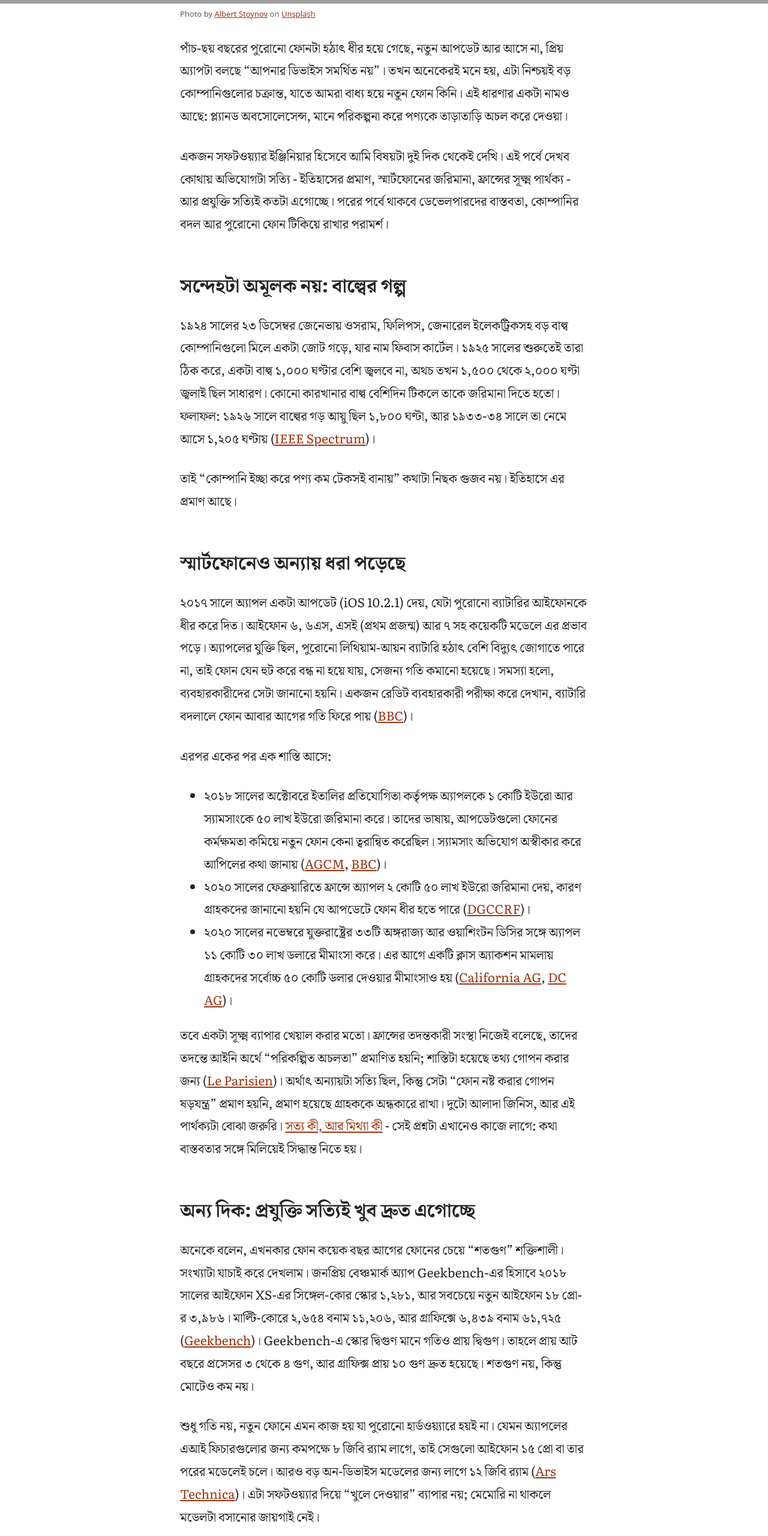
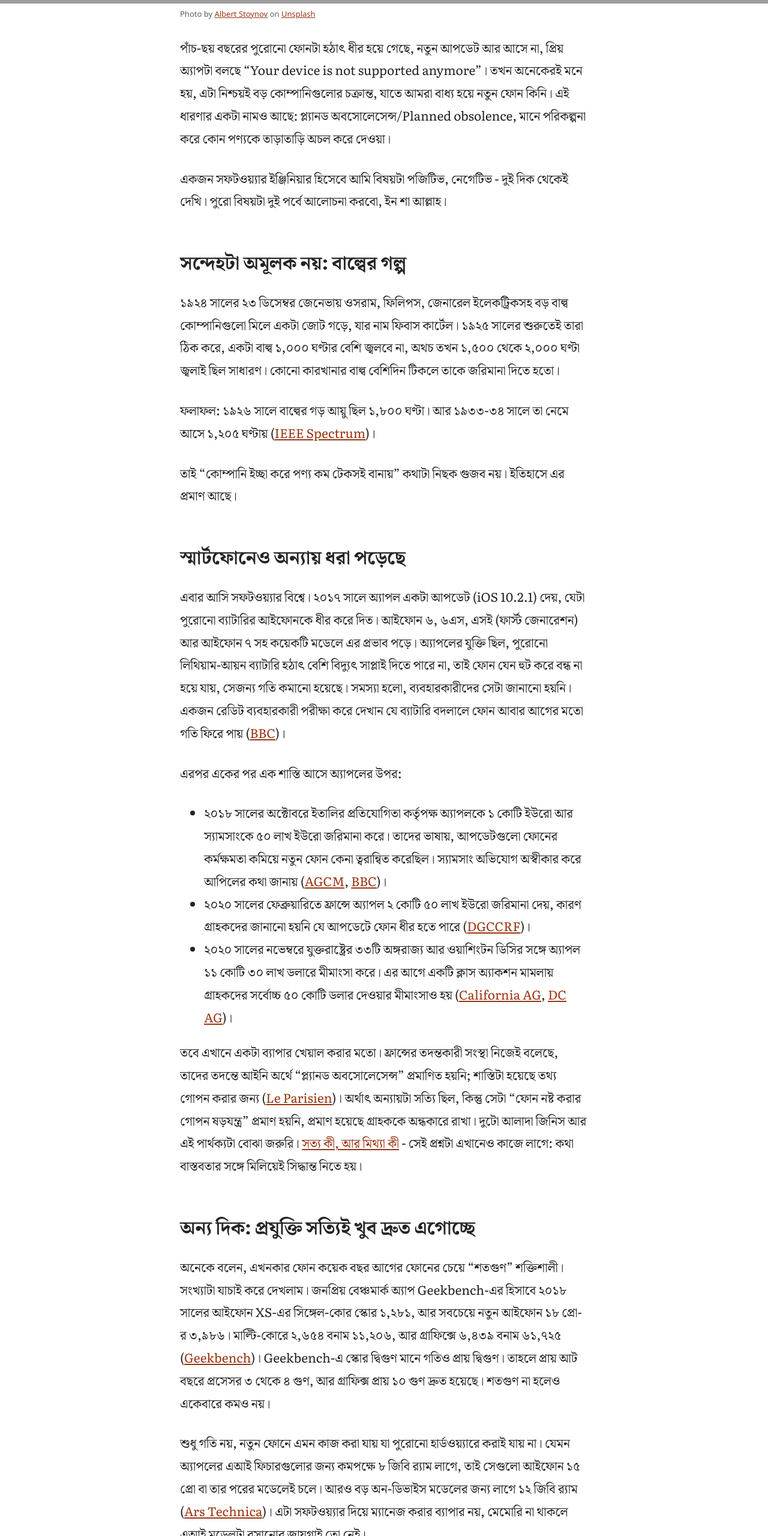
Before and after one commit to tahins/tahins.me, an Astro site: page /blog/phone-planned-obsolescence-part-1 in a window 1280 px wide. Shown: the part 871-3431 px from the top of the page at 60% size. Built offline with nearby package versions, Linux system fonts and the light colour scheme; Astro itself is replaced by a stand-in of ours; grey boxes are pictures that could not be loaded.

Commit message:
Reviewed the content

```diff
--- a/src/content/blog/phone-planned-obsolescence-part-1.md
+++ b/src/content/blog/phone-planned-obsolescence-part-1.md
@@ -24,32 +24,37 @@ heroImageCredit:
   <figcaption class="unsplash-credit">Photo by <a href="https://unsplash.com/@albertstoynov?utm_source=tahins.me&utm_medium=referral">Albert Stoynov</a> on <a href="https://unsplash.com/photos/Aqa1pHQ57pw?utm_source=tahins.me&utm_medium=referral">Unsplash</a></figcaption>
 </figure>
 
-পাঁচ-ছয় বছরের পুরোনো ফোনটা হঠাৎ ধীর হয়ে গেছে, নতুন আপডেট আর আসে না, প্রিয় অ্যাপটা বলছে "আপনার ডিভাইস সমর্থিত নয়"। তখন অনেকেরই মনে হয়, এটা নিশ্চয়ই বড় কোম্পানিগুলোর চক্রান্ত, যাতে আমরা বাধ্য হয়ে নতুন ফোন কিনি। এই ধারণার একটা নামও আছে: প্ল্যানড অবসোলেসেন্স, মানে পরিকল্পনা করে পণ্যকে তাড়াতাড়ি অচল করে দেওয়া।
+পাঁচ-ছয় বছরের পুরোনো ফোনটা হঠাৎ ধীর হয়ে গেছে, নতুন আপডেট আর আসে না, প্রিয় অ্যাপটা বলছে "Your device is not supported anymore"। তখন অনেকেরই মনে হয়, এটা নিশ্চয়ই বড় কোম্পানিগুলোর চক্রান্ত, যাতে আমরা বাধ্য হয়ে নতুন ফোন কিনি। এই ধারণার একটা নামও আছে: প্ল্যানড অবসোলেসেন্স/Planned obsolence, মানে পরিকল্পনা করে কোন পণ্যকে তাড়াতাড়ি অচল করে দেওয়া।
 
-একজন সফটওয়্যার ইঞ্জিনিয়ার হিসেবে আমি বিষয়টা দুই দিক থেকেই দেখি। এই পর্বে দেখব কোথায় অভিযোগটা সত্যি - ইতিহাসের প্রমাণ, স্মার্টফোনের জরিমানা, ফ্রান্সের সূক্ষ্ম পার্থক্য - আর প্রযুক্তি সত্যিই কতটা এগোচ্ছে। পরের পর্বে থাকবে ডেভেলপারদের বাস্তবতা, কোম্পানির বদল আর পুরোনো ফোন টিকিয়ে রাখার পরামর্শ।
+একজন সফটওয়্যার ইঞ্জিনিয়ার হিসেবে আমি বিষয়টা পজিটিভ, নেগেটিভ - দুই দিক থেকেই দেখি। পুরো বিষয়টা দুই পর্বে আলোচনা করবো, ইন শা আল্লাহ।
+
 
 ## সন্দেহটা অমূলক নয়: বাল্বের গল্প
 
-১৯২৪ সালের ২৩ ডিসেম্বর জেনেভায় ওসরাম, ফিলিপস, জেনারেল ইলেকট্রিকসহ বড় বাল্ব কোম্পানিগুলো মিলে একটা জোট গড়ে, যার নাম ফিবাস কার্টেল। ১৯২৫ সালের শুরুতেই তারা ঠিক করে, একটা বাল্ব ১,০০০ ঘণ্টার বেশি জ্বলবে না, অথচ তখন ১,৫০০ থেকে ২,০০০ ঘণ্টা জ্বলাই ছিল সাধারণ। কোনো কারখানার বাল্ব বেশিদিন টিকলে তাকে জরিমানা দিতে হতো। ফলাফল: ১৯২৬ সালে বাল্বের গড় আয়ু ছিল ১,৮০০ ঘণ্টা, আর ১৯৩৩-৩৪ সালে তা নেমে আসে ১,২০৫ ঘণ্টায় ([IEEE Spectrum](https://spectrum.ieee.org/the-great-lightbulb-conspiracy))।
+১৯২৪ সালের ২৩ ডিসেম্বর জেনেভায় ওসরাম, ফিলিপস, জেনারেল ইলেকট্রিকসহ বড় বাল্ব কোম্পানিগুলো মিলে একটা জোট গড়ে, যার নাম ফিবাস কার্টেল। ১৯২৫ সালের শুরুতেই তারা ঠিক করে, একটা বাল্ব ১,০০০ ঘণ্টার বেশি জ্বলবে না, অথচ তখন ১,৫০০ থেকে ২,০০০ ঘণ্টা জ্বলাই ছিল সাধারণ। কোনো কারখানার বাল্ব বেশিদিন টিকলে তাকে জরিমানা দিতে হতো।
+
+ফলাফল: ১৯২৬ সালে বাল্বের গড় আয়ু ছিল ১,৮০০ ঘণ্টা। আর ১৯৩৩-৩৪ সালে তা নেমে আসে ১,২০৫ ঘণ্টায় ([IEEE Spectrum](https://spectrum.ieee.org/the-great-lightbulb-conspiracy))।
 
 তাই "কোম্পানি ইচ্ছা করে পণ্য কম টেকসই বানায়" কথাটা নিছক গুজব নয়। ইতিহাসে এর প্রমাণ আছে।
 
+
 ## স্মার্টফোনেও অন্যায় ধরা পড়েছে
 
-২০১৭ সালে অ্যাপল একটা আপডেট (iOS 10.2.1) দেয়, যেটা পুরোনো ব্যাটারির আইফোনকে ধীর করে দিত। আইফোন ৬, ৬এস, এসই (প্রথম প্রজন্ম) আর ৭ সহ কয়েকটি মডেলে এর প্রভাব পড়ে। অ্যাপলের যুক্তি ছিল, পুরোনো লিথিয়াম-আয়ন ব্যাটারি হঠাৎ বেশি বিদ্যুৎ জোগাতে পারে না, তাই ফোন যেন হুট করে বন্ধ না হয়ে যায়, সেজন্য গতি কমানো হয়েছে। সমস্যা হলো, ব্যবহারকারীদের সেটা জানানো হয়নি। একজন রেডিট ব্যবহারকারী পরীক্ষা করে দেখান, ব্যাটারি বদলালে ফোন আবার আগের গতি ফিরে পায় ([BBC](https://www.bbc.com/news/technology-51413724))।
+এবার আসি সফটওয়্যার বিশ্বে। ২০১৭ সালে অ্যাপল একটা আপডেট (iOS 10.2.1) দেয়, যেটা পুরোনো ব্যাটারির আইফোনকে ধীর করে দিত। আইফোন ৬, ৬এস, এসই (ফার্স্ট জেনারেশন) আর আইফোন ৭ সহ কয়েকটি মডেলে এর প্রভাব পড়ে। অ্যাপলের যুক্তি ছিল, পুরোনো লিথিয়াম-আয়ন ব্যাটারি হঠাৎ বেশি বিদ্যুৎ সাপ্লাই দিতে পারে না, তাই ফোন যেন হুট করে বন্ধ না হয়ে যায়, সেজন্য গতি কমানো হয়েছে। সমস্যা হলো, ব্যবহারকারীদের সেটা জানানো হয়নি। একজন রেডিট ব্যবহারকারী পরীক্ষা করে দেখান যে ব্যাটারি বদলালে ফোন আবার আগের মতো গতি ফিরে পায় ([BBC](https://www.bbc.com/news/technology-51413724))।
 
-এরপর একের পর এক শাস্তি আসে:
+এরপর একের পর এক শাস্তি আসে অ্যাপলের উপর:
 
 - ২০১৮ সালের অক্টোবরে ইতালির প্রতিযোগিতা কর্তৃপক্ষ অ্যাপলকে ১ কোটি ইউরো আর স্যামসাংকে ৫০ লাখ ইউরো জরিমানা করে। তাদের ভাষায়, আপডেটগুলো ফোনের কর্মক্ষমতা কমিয়ে নতুন ফোন কেনা ত্বরান্বিত করেছিল। স্যামসাং অভিযোগ অস্বীকার করে আপিলের কথা জানায় ([AGCM](https://en.agcm.it/en/media/press-releases/2018/10/PS11009-PS11039), [BBC](https://www.bbc.com/news/technology-45963943))।
 - ২০২০ সালের ফেব্রুয়ারিতে ফ্রান্সে অ্যাপল ২ কোটি ৫০ লাখ ইউরো জরিমানা দেয়, কারণ গ্রাহকদের জানানো হয়নি যে আপডেটে ফোন ধীর হতে পারে ([DGCCRF](https://www.economie.gouv.fr/dgccrf/ralentissement-du-fonctionnement-de-certains-iphone-une-enquete-de-la-dgccrf-conduit-au))।
 - ২০২০ সালের নভেম্বরে যুক্তরাষ্ট্রের ৩৩টি অঙ্গরাজ্য আর ওয়াশিংটন ডিসির সঙ্গে অ্যাপল ১১ কোটি ৩০ লাখ ডলারে মীমাংসা করে। এর আগে একটি ক্লাস অ্যাকশন মামলায় গ্রাহকদের সর্বোচ্চ ৫০ কোটি ডলার দেওয়ার মীমাংসাও হয় ([California AG](https://oag.ca.gov/news/press-releases/attorney-general-becerra-announces-113-million-multistate-settlement-against), [DC AG](https://oag.dc.gov/release/ag-racine-announces-apple-will-pay-26m-district))।
 
-তবে একটা সূক্ষ্ম ব্যাপার খেয়াল করার মতো। ফ্রান্সের তদন্তকারী সংস্থা নিজেই বলেছে, তাদের তদন্তে আইনি অর্থে "পরিকল্পিত অচলতা" প্রমাণিত হয়নি; শাস্তিটা হয়েছে তথ্য গোপন করার জন্য ([Le Parisien](https://www.leparisien.fr/high-tech/apple-ecope-d-une-amende-record-de-25-millions-d-euros-pour-defaut-d-information-des-consommateurs-07-02-2020-8254773.php))। অর্থাৎ অন্যায়টা সত্যি ছিল, কিন্তু সেটা "ফোন নষ্ট করার গোপন ষড়যন্ত্র" প্রমাণ হয়নি, প্রমাণ হয়েছে গ্রাহককে অন্ধকারে রাখা। দুটো আলাদা জিনিস, আর এই পার্থক্যটা বোঝা জরুরি। [সত্য কী, আর মিথ্যা কী](/blog/what-is-truth/) - সেই প্রশ্নটা এখানেও কাজে লাগে: কথা বাস্তবতার সঙ্গে মিলিয়েই সিদ্ধান্ত নিতে হয়।
+তবে এখানে একটা ব্যাপার খেয়াল করার মতো। ফ্রান্সের তদন্তকারী সংস্থা নিজেই বলেছে, তাদের তদন্তে আইনি অর্থে "প্ল্যানড অবসোলেসেন্স" প্রমাণিত হয়নি; শাস্তিটা হয়েছে তথ্য গোপন করার জন্য ([Le Parisien](https://www.leparisien.fr/high-tech/apple-ecope-d-une-amende-record-de-25-millions-d-euros-pour-defaut-d-information-des-consommateurs-07-02-2020-8254773.php))। অর্থাৎ অন্যায়টা সত্যি ছিল, কিন্তু সেটা "ফোন নষ্ট করার গোপন ষড়যন্ত্র" প্রমাণ হয়নি, প্রমাণ হয়েছে গ্রাহককে অন্ধকারে রাখা। দুটো আলাদা জিনিস আর এই পার্থক্যটা বোঝা জরুরি। [সত্য কী, আর মিথ্যা কী](/blog/what-is-truth/) - সেই প্রশ্নটা এখানেও কাজে লাগে: কথা বাস্তবতার সঙ্গে মিলিয়েই সিদ্ধান্ত নিতে হয়।
+
 
 ## অন্য দিক: প্রযুক্তি সত্যিই খুব দ্রুত এগোচ্ছে
 
-অনেকে বলেন, এখনকার ফোন কয়েক বছর আগের ফোনের চেয়ে "শতগুণ" শক্তিশালী। সংখ্যাটা যাচাই করে দেখলাম। জনপ্রিয় বেঞ্চমার্ক অ্যাপ Geekbench-এর হিসাবে ২০১৮ সালের আইফোন XS-এর সিঙ্গেল-কোর স্কোর ১,২৮১, আর সবচেয়ে নতুন আইফোন ১৮ প্রো-র ৩,৯৮৬। মাল্টি-কোরে ২,৬৫৪ বনাম ১১,২০৬, আর গ্রাফিক্সে ৬,৪৩৯ বনাম ৬১,৭২৫ ([Geekbench](https://browser.geekbench.com/ios-benchmarks))। Geekbench-এ স্কোর দ্বিগুণ মানে গতিও প্রায় দ্বিগুণ। তাহলে প্রায় আট বছরে প্রসেসর ৩ থেকে ৪ গুণ, আর গ্রাফিক্স প্রায় ১০ গুণ দ্রুত হয়েছে। শতগুণ নয়, কিন্তু মোটেও কম নয়।
+অনেকে বলেন, এখনকার ফোন কয়েক বছর আগের ফোনের চেয়ে "শতগুণ" শক্তিশালী। সংখ্যাটা যাচাই করে দেখলাম। জনপ্রিয় বেঞ্চমার্ক অ্যাপ Geekbench-এর হিসাবে ২০১৮ সালের আইফোন XS-এর সিঙ্গেল-কোর স্কোর ১,২৮১, আর সবচেয়ে নতুন আইফোন ১৮ প্রো-র ৩,৯৮৬। মাল্টি-কোরে ২,৬৫৪ বনাম ১১,২০৬, আর গ্রাফিক্সে ৬,৪৩৯ বনাম ৬১,৭২৫ ([Geekbench](https://browser.geekbench.com/ios-benchmarks))। Geekbench-এ স্কোর দ্বিগুণ মানে গতিও প্রায় দ্বিগুণ। তাহলে প্রায় আট বছরে প্রসেসর ৩ থেকে ৪ গুণ, আর গ্রাফিক্স প্রায় ১০ গুণ দ্রুত হয়েছে। শতগুণ না হলেও একেবারে কমও নয়।
 
-শুধু গতি নয়, নতুন ফোনে এমন কাজ হয় যা পুরোনো হার্ডওয়্যারে হয়ই না। যেমন অ্যাপলের এআই ফিচারগুলোর জন্য কমপক্ষে ৮ জিবি র‍্যাম লাগে, তাই সেগুলো আইফোন ১৫ প্রো বা তার পরের মডেলেই চলে। আরও বড় অন-ডিভাইস মডেলের জন্য লাগে ১২ জিবি র‍্যাম ([Ars Technica](https://arstechnica.com/gadgets/2026/06/ios-27-and-ipados-27-dont-drop-support-for-any-iphones-and-just-a-few-ipads/))। এটা সফটওয়্যার দিয়ে "খুলে দেওয়ার" ব্যাপার নয়; মেমোরি না থাকলে মডেলটা বসানোর জায়গাই নেই।
+শুধু গতি নয়, নতুন ফোনে এমন কাজ করা যায় যা পুরোনো হার্ডওয়্যারে করাই যায় না। যেমন অ্যাপলের এআই ফিচারগুলোর জন্য কমপক্ষে ৮ জিবি র‍্যাম লাগে, তাই সেগুলো আইফোন ১৫ প্রো বা তার পরের মডেলেই চলে। আরও বড় অন-ডিভাইস মডেলের জন্য লাগে ১২ জিবি র‍্যাম ([Ars Technica](https://arstechnica.com/gadgets/2026/06/ios-27-and-ipados-27-dont-drop-support-for-any-iphones-and-just-a-few-ipads/))। এটা সফটওয়্যার দিয়ে ম্যানেজ করার ব্যাপার নয়, মেমোরি না থাকলে এআই মডেলটা বসানোর জায়গাই তো নেই।
 
-অভিযোগ আর অগ্রগতির দুই দিকই দেখা হলো। [পরের পর্বে](/blog/phone-planned-obsolescence-part-2/) দেখব ডেভেলপাররা কেন পুরোনো ফোন ছেড়ে দেন, কোম্পানিগুলো কীভাবে বদলাচ্ছে, আর পুরোনো ফোন কীভাবে বেশিদিন চালানো যায়।
+অভিযোগ আর অগ্রগতির দুই দিকই দেখা হলো। [পরের পর্বে](/blog/phone-planned-obsolescence-part-2/) দেখবো ডেভেলপাররা কেন পুরোনো ফোনে অ্যাপ সাপোর্ট করা ছেড়ে দেন, কোম্পানিগুলো কীভাবে বদলাচ্ছে আর দেখবো পুরোনো ফোন কীভাবে বেশিদিন চালানো যায়।
```
